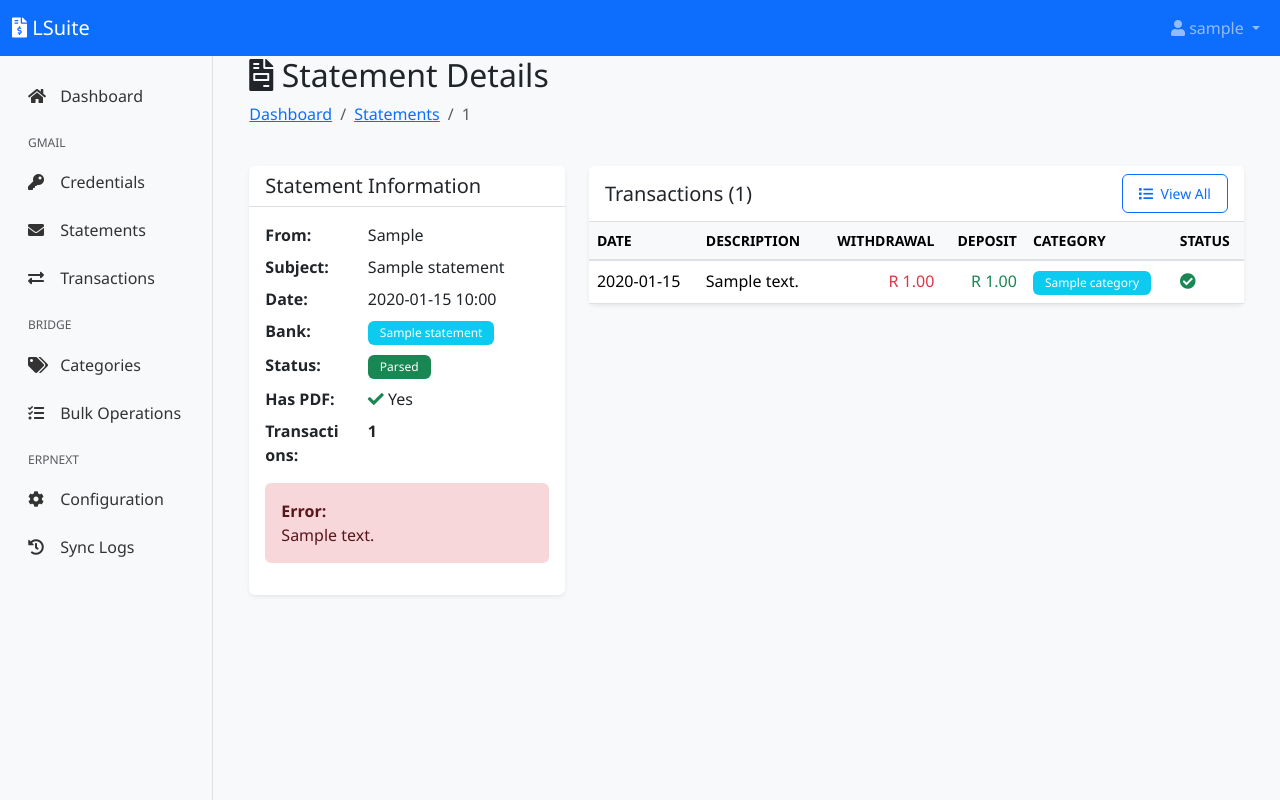
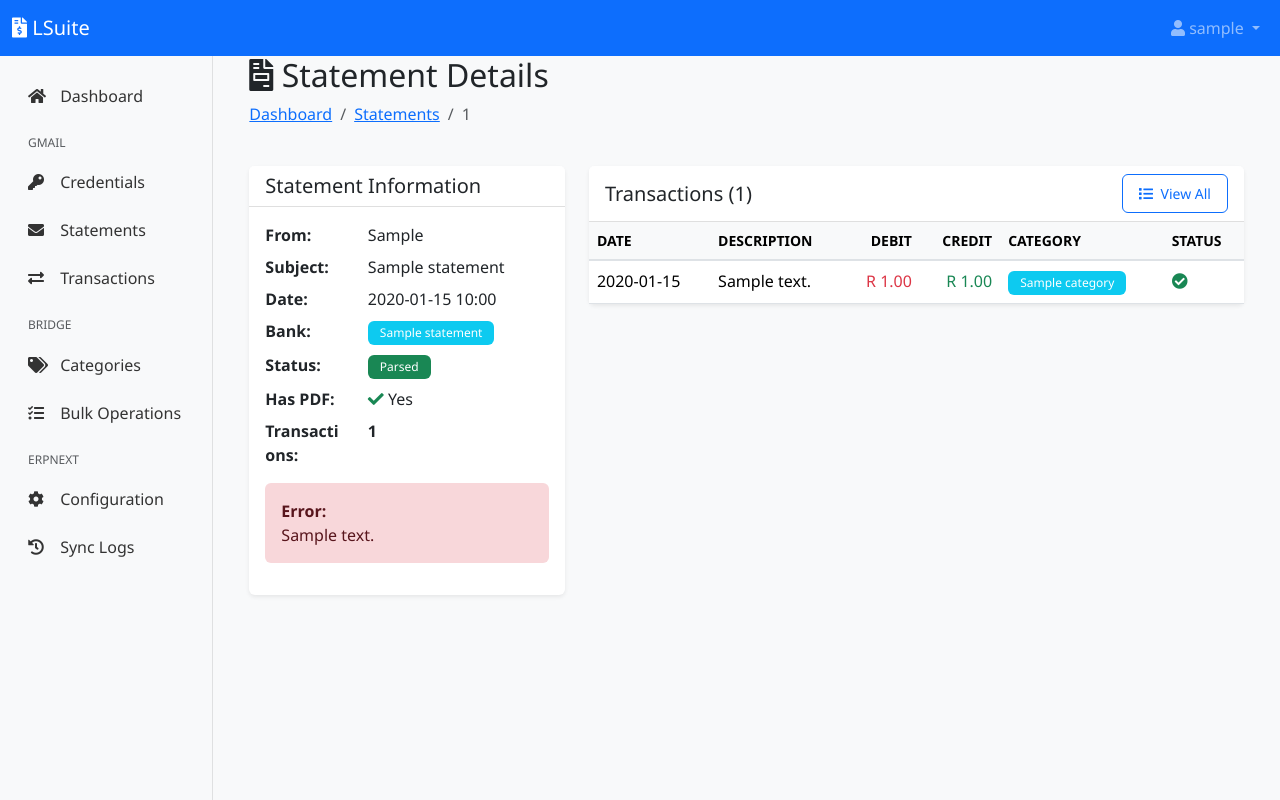
Before and after one commit to MrViincciLeRoy/L-Suite, a Django app: page /gmail/statements/1/ in a window 1280 px wide. Run offline with Django 5.2, Linux system fonts and the light colour scheme; a user stored in the database is signed in; tables that the repository leaves empty hold one stand-in row (values such as "Sample post"); some libraries are stand-ins or nearby versions.

Commit message:
Rename Withdrawal and Deposit to Debit and Credit

```diff
--- a/templates/gmail/statement_detail.html
+++ b/templates/gmail/statement_detail.html
@@ -109,8 +109,8 @@
                                 <tr>
                                     <th>Date</th>
                                     <th>Description</th>
-                                    <th class="text-end">Withdrawal</th>
-                                    <th class="text-end">Deposit</th>
+                                    <th class="text-end">Debit</th>
+                                    <th class="text-end">Credit</th>
                                     <th>Category</th>
                                     <th>Status</th>
                                 </tr>
@@ -125,16 +125,29 @@
                                             {{ transaction.description }}
                                         </div>
                                     </td>
+
+                                    {# Debit column: prefer withdrawal field, fall back to amount+type #}
                                     <td class="text-end text-danger">
                                         {% if transaction.withdrawal %}
                                             R {{ transaction.withdrawal|floatformat:2 }}
-                                        {% else %}-{% endif %}
+                                        {% elif transaction.transaction_type == 'debit' and transaction.amount %}
+                                            R {{ transaction.amount|floatformat:2 }}
+                                        {% else %}
+                                            —
+                                        {% endif %}
                                     </td>
+
+                                    {# Credit column: prefer deposit field, fall back to amount+type #}
                                     <td class="text-end text-success">
                                         {% if transaction.deposit %}
                                             R {{ transaction.deposit|floatformat:2 }}
-                                        {% else %}-{% endif %}
+                                        {% elif transaction.transaction_type == 'credit' and transaction.amount %}
+                                            R {{ transaction.amount|floatformat:2 }}
+                                        {% else %}
+                                            —
+                                        {% endif %}
                                     </td>
+
                                     <td>
                                         {% if transaction.category %}
                                             <span class="badge bg-info">{{ transaction.category.name }}</span>
```
